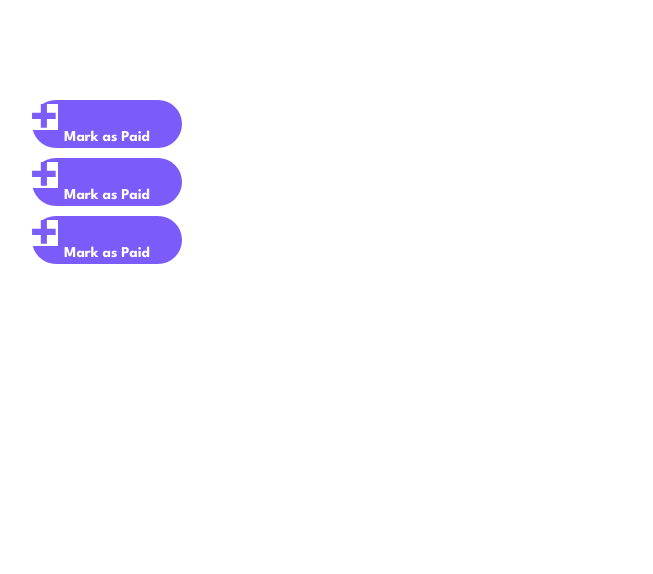
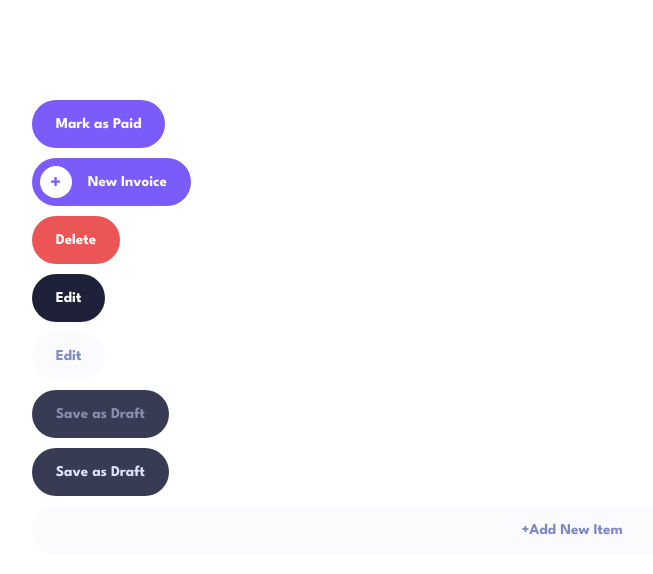
Before and after one commit to JlordS32/invoiceapp, a React (Vite) app in the folder invoice-app/: page / in a window 1280 px wide. Shown: the top 574 px of the page, without its empty margins (68-721 px from the left). Built offline with nearby package versions, Linux system fonts and the light colour scheme.

Commit message:
finished styling button components

```diff
--- a/invoice-app/src/App.tsx
+++ b/invoice-app/src/App.tsx
@@ -12,9 +12,28 @@ function App() {
 					padding: '100px',
 				}}
 			>
-				<Button>Mark as Paid</Button>
-				<Button>Mark as Paid</Button>
-				<Button>Mark as Paid</Button>
+				<div>
+					<Button>Mark as Paid</Button>
+				</div>
+				<div>
+					<Button variant='addButton'>New Invoice</Button>
+				</div>
+				<div>
+					<Button variant='deleteButton'>Delete</Button>
+				</div>
+				<div>
+					<Button variant='editButtonDark'>Edit</Button>
+				</div>
+				<div>
+					<Button variant='editButtonLight'>Edit</Button>
+				</div>
+				<div>
+					<Button variant='saveAsDraftButtonLight'>Save as Draft</Button>
+				</div>
+				<div>
+					<Button variant='saveAsDraftButtonDark'>Save as Draft</Button>
+				</div>
+				<Button variant='addNewItemButton'>+Add New Item</Button>
 			</div>
 		</div>
 	);
--- a/invoice-app/src/assets/styles/buttons.module.css
+++ b/invoice-app/src/assets/styles/buttons.module.css
@@ -1,14 +1,130 @@
+/* Default Button */
+
 .button {
 	height: 3.69231rem;
 	border-radius: 100px;
 	border: 0;
 	background-color: var(--primary);
-   font-size: 1.15385rem;
-   color: var(--white);
-   font-weight: 700;
-   cursor: pointer;
+	font-size: 1.15385rem;
+	color: var(--white);
+	font-weight: 700;
+	cursor: pointer;
+	display: flex;
+	align-items: center;
+	justify-content: space-between;
+	transition: 150ms linear;
+	padding: 0.62rem;
 }
 
 .button:hover {
-   background-color: var(--primary-active);
+	background-color: var(--primary-active);
+	transform: scale(1.01);
 }
+
+.button:active {
+	background-color: var(--primary);
+}
+
+.button > span {
+	padding: 0 1.2rem;
+	display: flex;
+}
+
+/* Add Button */
+
+.plusSvg {
+	padding: 0.85rem;
+	border-radius: 50%;
+	display: flex;
+	align-items: center;
+	justify-content: center;
+	background-color: white;
+	width: 2.46154rem;
+	height: 2.46154rem;
+}
+
+/* Delete Button */
+
+.button.deleteButton {
+	background-color: var(--error);
+}
+
+.button.deleteButton:hover {
+	background-color: var(--error-active);
+}
+
+.button.deleteButton:active {
+	background-color: var(--error);
+}
+
+/* Edit Light */
+
+.button.editButtonLight {
+	background-color: hsl(228, 71%, 99%);
+	color: var(--text-light);
+}
+
+.button.editButtonLight:hover {
+	background-color: hsl(231, 73%, 93%);
+}
+
+.button.editButtonLight:active {
+	background-color: hsl(228, 71%, 99%);
+}
+
+/* Edit Dark */
+
+.button.editButtonDark {
+	background-color: var(--secondary);
+}
+
+.button.editButtonDark:hover {
+	background-color: var(--white);
+	color: #dfe3fa;
+}
+
+.button.editButtonDark:active {
+	background-color: var(--secondary);
+}
+
+/* Save as Draft */
+.button.saveAsDraftButtonLight {
+	background-color: hsl(231, 20%, 27%);
+	color: var(--text-2-dark);
+}
+
+.button.saveAsDraftButtonDark {
+	background-color: hsl(231, 20%, 27%);
+	color: var(--text-2-light);
+}
+
+.button.saveAsDraftButtonLight:hover {
+	background-color: var(--text-dark);
+}
+
+.button.saveAsDraftButtonDark:hover {
+	background-color: var(--secondary);
+}
+
+.button.saveAsDraftButtonLight:active {
+	background-color: hsl(231, 20%, 27%);
+}
+
+.button.saveAsDraftButtonDark:active {
+	background-color: hsl(231, 20%, 27%);
+}
+
+/* Add New Item */
+.button.addNewItemButton {
+	background-color: hsl(228, 71%, 99%);
+	color: var(--text-light);
+	justify-content: center;
+}
+
+.button.addNewItemButton:hover {
+	background-color: hsl(231, 73%, 93%);
+}
+
+.button.addNewItemButton:active {
+	background-color: hsl(228, 71%, 99%);
+}
--- a/invoice-app/src/assets/styles/global.css
+++ b/invoice-app/src/assets/styles/global.css
@@ -20,13 +20,16 @@
 	--light-bg: var(--grey);
 
 	/* default typography */
-	--text: hsl(228, 29%, 7%);
+	--text-dark: hsl(228, 29%, 7%);
+   --text-light: hsl(231, 37%, 63%);
+   --text-2-dark: hsl(231, 20%, 61%);
+   --text-2-light:hsl(231, 73%, 93%);
 
 	/* setting root typography */
 	font-size: 13px;
 	font-family: 'League Spartan', sans-serif;
 	font-weight: 500;
-	color: var(--text);
+	color: var(--text-dark);
 	line-height: 1.38462rem;
 	letter-spacing: -0.00769rem;
 }
--- a/invoice-app/src/components/Button.tsx
+++ b/invoice-app/src/components/Button.tsx
@@ -2,32 +2,43 @@ import React from 'react';
 import styles from '../assets/styles/buttons.module.css';
 import plusSvg from '../assets/svg/icon-plus.svg';
 
+type ButtonTypes =
+	| ''
+	| 'default'
+	| 'addButton'
+	| 'editButtonLight'
+	| 'editButtonDark'
+	| 'deleteButton'
+	| 'saveAsDraftButtonDark'
+   | 'saveAsDraftButtonLight'
+	| 'addNewItemButton';
+
 type CustomButtonProps = React.HTMLProps<HTMLButtonElement> & {
 	width?: string;
 	type?: 'button' | 'reset' | 'submit';
+	variant?: ButtonTypes;
 };
 
 const Button = (props: CustomButtonProps) => {
+	const { variant } = props;
+
 	return (
 		<button
-			className={styles.button}
-			style={{
-				width: props.width ?? '11.53846rem',
-			}}
+			className={`${styles.button} ${styles[variant ?? '']}`}
 			{...props}
 		>
+			{variant && variant === 'addButton' && (
+				<div className={styles.plusSvg}>
 					<img
 						src={plusSvg}
 						alt=''
 						style={{
-					backgroundColor: 'white',
-					width: '2rem',
-					height: '2rem',
-					display: 'flex',
-					alignItems: 'center',
-					justifyContent: 'center',
+							width: '10px',
+							height: '10px',
 						}}
 					/>
+				</div>
+			)}
 			<span>{props.children}</span>
 		</button>
 	);
```
Lines whose indentation alone changed are shown as unchanged.
